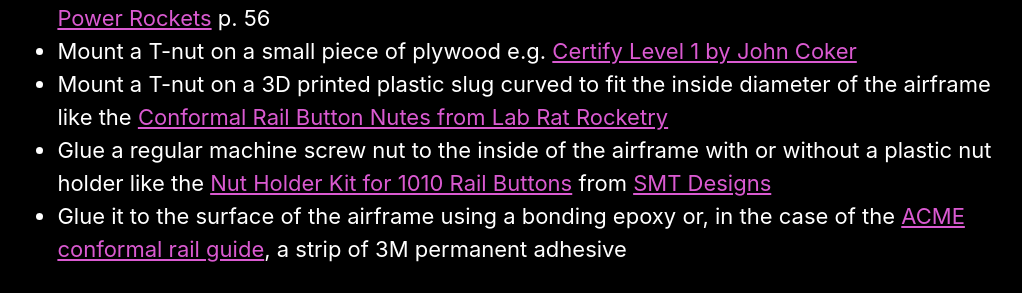
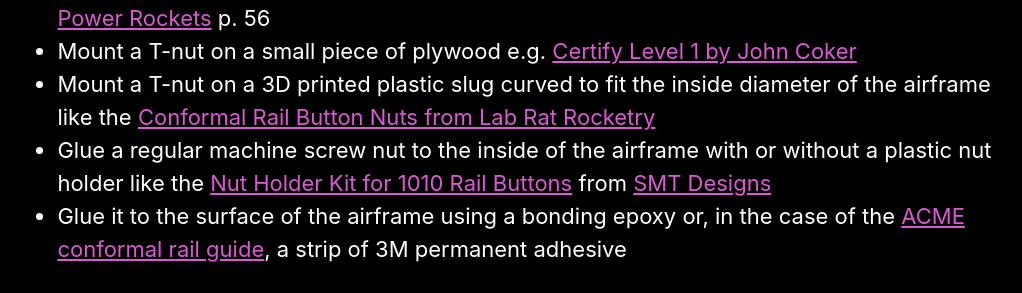
Before and after one commit to rocketlabdelta/rocketlabdelta.com, a Jekyll site: the page built from _posts/2020-06-21-rail-guides.md, in a window 1280 px wide and 900 px high, scrolled down 8267 px. Shown: the part 156-449 px from the top of the window, without its empty margins (125-1147 px from the left). Built offline with Jekyll 4.4.1, drawn with Linux system fonts in a browser that asks for light colours.

Commit message:
Fixed typo

```diff
--- a/_posts/2020-06-21-rail-guides.md
+++ b/_posts/2020-06-21-rail-guides.md
@@ -138,7 +138,7 @@
 - Use a Weld nut like the [low drag rail guides (RG10A) from Aero Pack][27]; other styles of weld nut can be [sourced from McMaster-Carr][28]
 - Use a DIY weld nut e.g. a piece of aluminum tapped for a machine screw, [Make: High Power Rockets][29] p. 56
 - Mount a T-nut on a small piece of plywood e.g. [Certify Level 1 by John Coker][30]
-- Mount a T-nut on a 3D printed plastic slug curved to fit the inside diameter of the airframe like the [Conformal Rail Button Nutes from Lab Rat Rocketry][31]
+- Mount a T-nut on a 3D printed plastic slug curved to fit the inside diameter of the airframe like the [Conformal Rail Button Nuts from Lab Rat Rocketry][31]
 - Glue a regular machine screw nut to the inside of the airframe with or without a plastic nut holder like the [Nut Holder Kit for 1010 Rail Buttons][32] from [SMT Designs][33]
 - Glue it to the surface of the airframe using a bonding epoxy or, in the case of the [ACME conformal rail guide][34], a strip of 3M permanent adhesive
 
```
